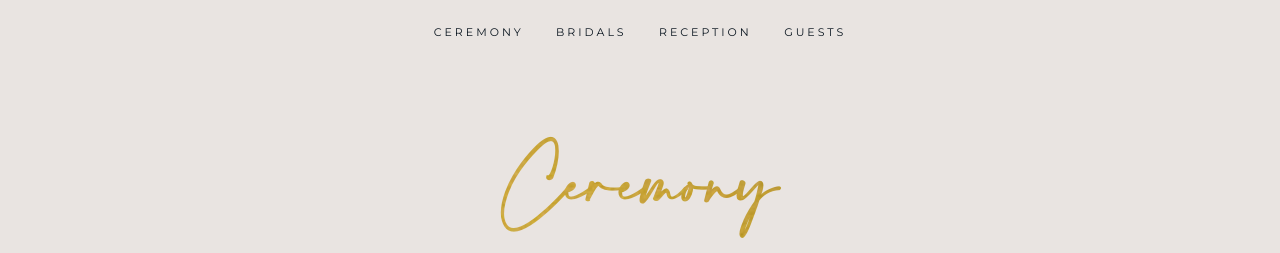
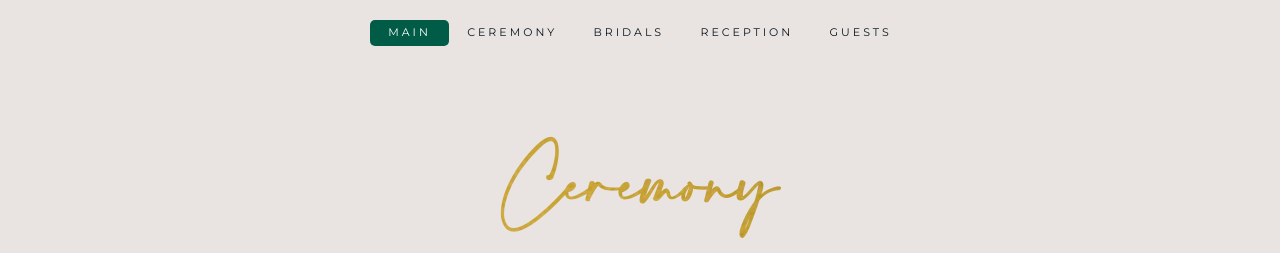
Before and after one commit to quyen-tong/quyen-and-yuri-wedding, a plain HTML site: page gallery.html in a window 1280 px wide. Shown: the top 253 px of the page. Drawn offline with nearby package versions, Linux system fonts and the light colour scheme; some packages are replaced by stand-ins of ours; a script that the page names is missing; a web font is replaced by a local one.

Commit message:
Update gallery.html

```diff
--- a/gallery.html
+++ b/gallery.html
@@ -37,7 +37,11 @@
 	}
 
 	.nav>li>a:focus, .nav>li>a:hover {
-		background-color: transparent !important;
+		background-color: transparent;
+	}
+
+	.nav-item-main {
+			background-color: inherit;
 	}
 
 	.nav-link {
@@ -313,9 +317,11 @@ Lodging
 </section>-->
 
 <div class="container" style="display:flex;justify-content:center;">
-	<div class="col-md-5" style="padding-top:20px;">
+	<div class="col-md-6" style="padding-top:20px;">
 		<ul class="nav nav-justified">
-			<li> <a class="blog-nav-item active" href="#ceremony">Ceremony</a>
+			<li> <a class="blog-nav-item nav-item-main" href="index.html" style="background-color: #005C46;border-radius: 5px;color:#fff;">Main</a>
+			</li>
+			<li> <a class="blog-nav-item" href="#ceremony">Ceremony</a>
 			</li>
 			<li><a class="blog-nav-item" href="#bridals">Bridals</a>
 			</li>
```
